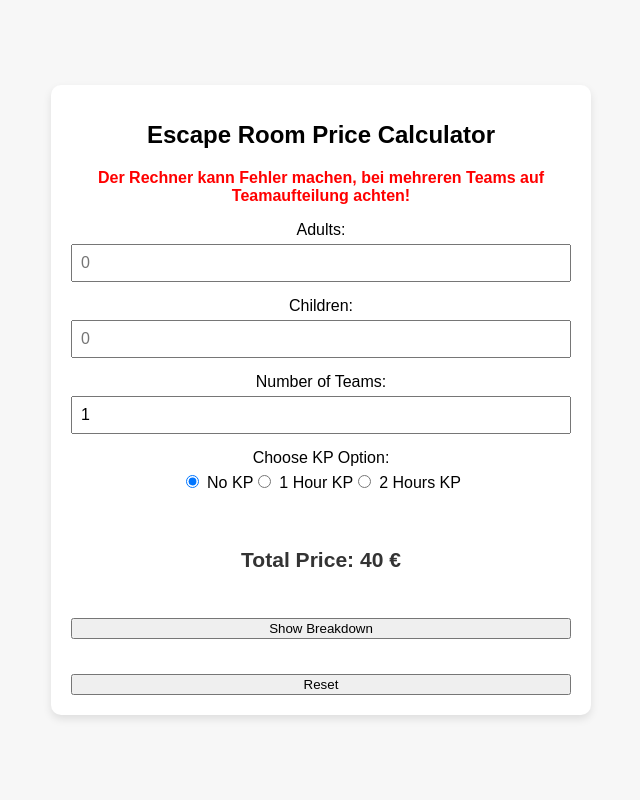
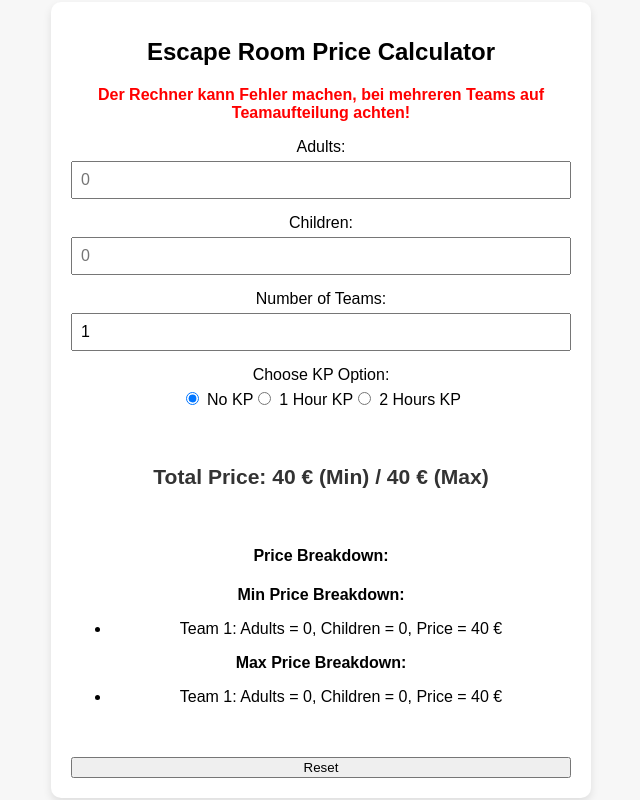
Before and after one commit to ShadowAelita/room_escpae_final, a React (Vite) app: page / in a window 1280 px wide. Shown: the whole page, without its empty margins (319-959 px from the left). Built offline with nearby package versions, Linux system fonts and the light colour scheme.

Commit message:
Update App.jsx

```diff
--- a/App.jsx
+++ b/App.jsx
@@ -12,22 +12,12 @@ const App = () => {
   const parsedChildren = parseInt(children) || 0;
   const parsedTeams = Math.max(parseInt(teams) || 1, 1);
 
-  // Split adults and children into teams, ensuring they are split according to the inputs
+  // Split adults and children into teams
   const splitIntoTeams = (total, teams) => {
     const base = Math.floor(total / teams);
     const remainder = total % teams;
     return Array.from({ length: teams }, (_, i) => base + (i < remainder ? 1 : 0));
   };
-
-  const adultsPerTeam = splitIntoTeams(parsedAdults, parsedTeams);
-  const childrenPerTeam = splitIntoTeams(parsedChildren, parsedTeams);
-
-  // Ensure all children are in one team, and all adults in another if that's the goal.
-  if (parsedTeams === 2) {
-    // If there are exactly two teams, move all children to one team, all adults to the other
-    adultsPerTeam[0] = parsedAdults;
-    childrenPerTeam[1] = parsedChildren;
-  }
 
   // Calculate the price for each team
   const calculateTeamPrice = (adults, children) => {
@@ -53,21 +43,57 @@ const App = () => {
     return teamPrice;
   };
 
-  const totalPrice = adultsPerTeam.reduce((sum, adultCount, i) => {
-    return sum + calculateTeamPrice(adultCount, childrenPerTeam[i]);
-  }, 0);
+  // Generate all possible distributions and calculate their corresponding prices
+  const generatePossibleDistributions = () => {
+    let minPrice = Infinity;
+    let maxPrice = -Infinity;
+    let minPriceDistribution = null;
+    let maxPriceDistribution = null;
 
-  // Edge case warning check
-  const edgeCaseWarning =
-    parsedTeams > 1 &&
-    (parsedAdults + parsedChildren >= 7) &&
-    (parsedAdults > 0 && parsedChildren > 0) &&
-    adultsPerTeam.some((adultsInTeam, i) => {
-      const childrenInTeam = childrenPerTeam[i];
-      const teamPrice = calculateTeamPrice(adultsInTeam, childrenInTeam);
-      console.log(`Team ${i + 1}: Adults = ${adultsInTeam}, Children = ${childrenInTeam}, Price = ${teamPrice}`); // Debugging log
-      return teamPrice < 40;
-    });
+    // Loop over all possible combinations of adults and children per team
+    const distributions = [];
+    for (let i = 0; i < Math.pow(2, parsedTeams); i++) {
+      let adultDist = [];
+      let childDist = [];
+
+      // Assign adults and children to each team based on the binary representation of i
+      for (let j = 0; j < parsedTeams; j++) {
+        adultDist.push(i & (1 << j) ? 1 : 0);
+        childDist.push(i & (1 << (j + parsedTeams)) ? 1 : 0);
+      }
+
+      // Calculate price for this distribution
+      let totalPrice = 0;
+      let breakdown = [];
+      for (let j = 0; j < parsedTeams; j++) {
+        const teamAdults = adultDist[j] * parsedAdults;
+        const teamChildren = childDist[j] * parsedChildren;
+        const price = calculateTeamPrice(teamAdults, teamChildren);
+        totalPrice += price;
+        breakdown.push(`Team ${j + 1}: Adults = ${teamAdults}, Children = ${teamChildren}, Price = ${price} €`);
+      }
+
+      // Update min/max price
+      if (totalPrice < minPrice) {
+        minPrice = totalPrice;
+        minPriceDistribution = breakdown;
+      }
+      if (totalPrice > maxPrice) {
+        maxPrice = totalPrice;
+        maxPriceDistribution = breakdown;
+      }
+    }
+
+    return {
+      minPrice,
+      maxPrice,
+      minPriceDistribution,
+      maxPriceDistribution
+    };
+  };
+
+  // Get the distributions
+  const { minPrice, maxPrice, minPriceDistribution, maxPriceDistribution } = generatePossibleDistributions();
 
   return (
     <div className="container">
@@ -144,33 +170,28 @@ const App = () => {
         </div>
 
         <div className="result">
-          <h3>Total Price: {totalPrice} €</h3>
+          <h3>Total Price: {minPrice} € (Min) / {maxPrice} € (Max)</h3>
         </div>
 
-        {edgeCaseWarning && (
-          <div style={{ color: 'orange', fontWeight: 'bold', marginTop: '10px' }}>
-            <p>Warning: Teamaufteilung variiert Teampreis. Achten Sie auf die Teameinteilung, da dies den Preis beeinflussen könnte, insbesondere bei Teams mit mehr als 4 Erwachsenen und 4 Kindern.</p>
+        <div>
+          <h4>Price Breakdown:</h4>
+          <div>
+            <strong>Min Price Breakdown:</strong>
+            <ul>
+              {minPriceDistribution && minPriceDistribution.map((line, index) => (
+                <li key={index}>{line}</li>
+              ))}
+            </ul>
           </div>
-        )}
-
-        <button onClick={() => setShowBreakdown(!showBreakdown)} style={{ marginTop: '10px' }}>
-          {showBreakdown ? 'Hide Breakdown' : 'Show Breakdown'}
-        </button>
-
-        {showBreakdown && (
-          <div className="breakdown">
-            <h4>Team Breakdown:</h4>
-            {adultsPerTeam.map((adultCount, i) => {
-              const childCount = childrenPerTeam[i];
-              const price = calculateTeamPrice(adultCount, childCount);
-              return (
-                <div key={i}>
-                  <strong>Team {i + 1}:</strong> {adultCount} Adults, {childCount} Children → {price} €
-                </div>
-              );
-            })}
+          <div>
+            <strong>Max Price Breakdown:</strong>
+            <ul>
+              {maxPriceDistribution && maxPriceDistribution.map((line, index) => (
+                <li key={index}>{line}</li>
+              ))}
+            </ul>
           </div>
-        )}
+        </div>
 
         <button
           onClick={() => {
```
